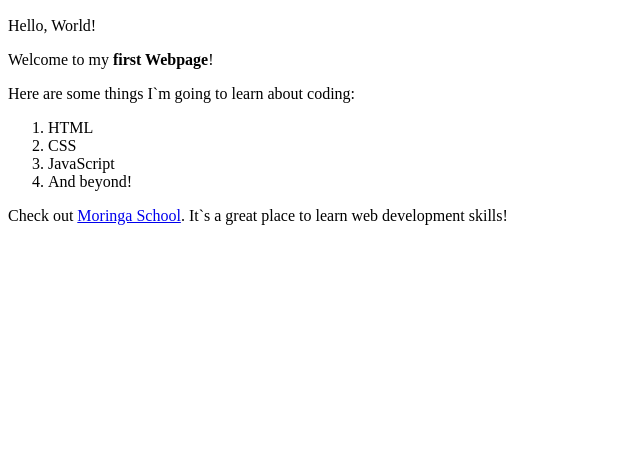
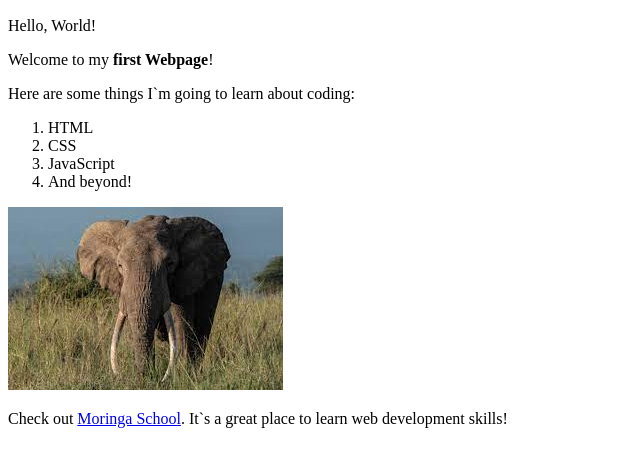
Before and after one commit to Rajiv-Kinyanjui/first-webpage, a plain HTML site: page my-first-website.html in a window 1280 px wide. Shown: the part 110-576 px from the top of the page, without its empty margins (0-640 px from the left). Drawn offline with Linux system fonts and the light colour scheme.

Commit message:
Add the images folder and the elephant picture

```diff
--- a/my-first-website.html
+++ b/my-first-website.html
@@ -18,7 +18,7 @@
             <li>JavaScript</li>
             <li>And beyond!</li>
         </ol>
-
+        <img src="images/elephant.jpeg" alt="A photo of an elephant">
         <p>Check out <a href="http://moringaschool.com/">Moringa School</a>. It`s a great place to learn web development skills!</p>
     </body>
 </html>
```
Also changed, not shown: images/elephant.jpeg (added).
